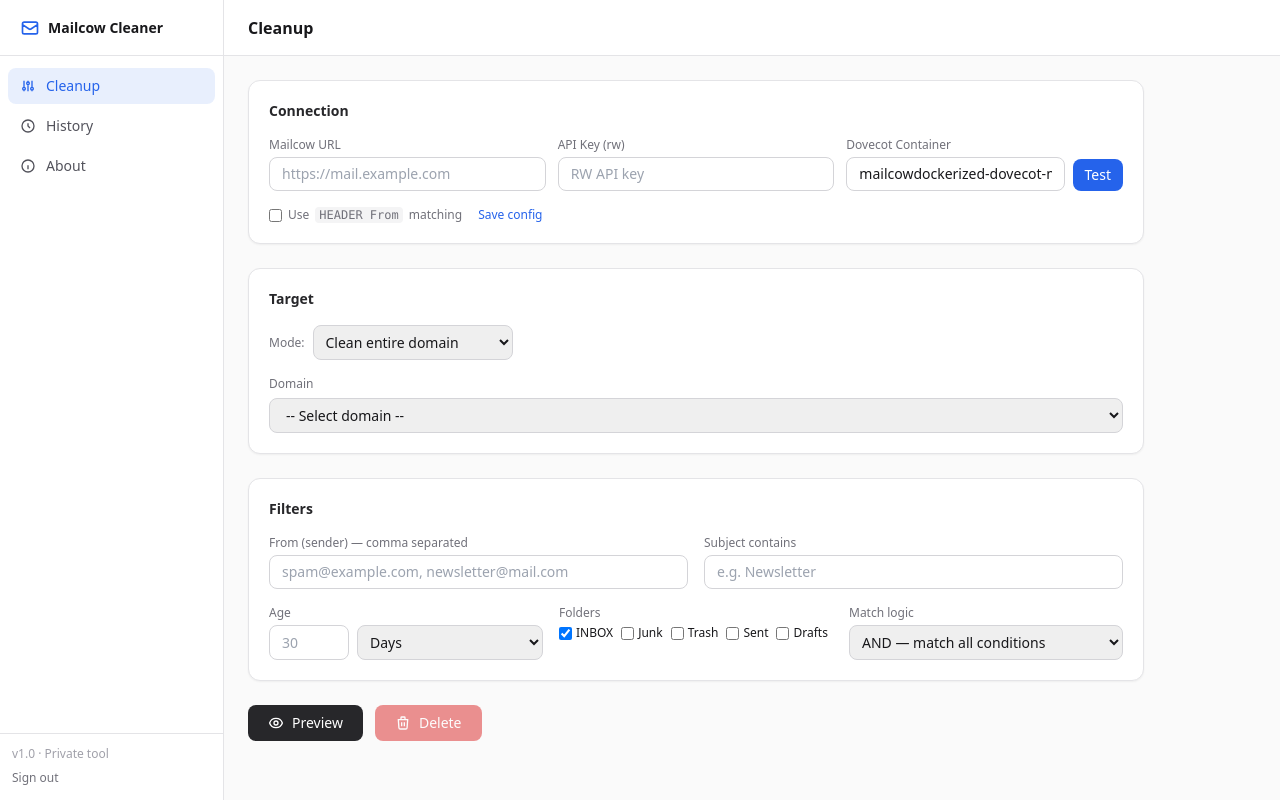
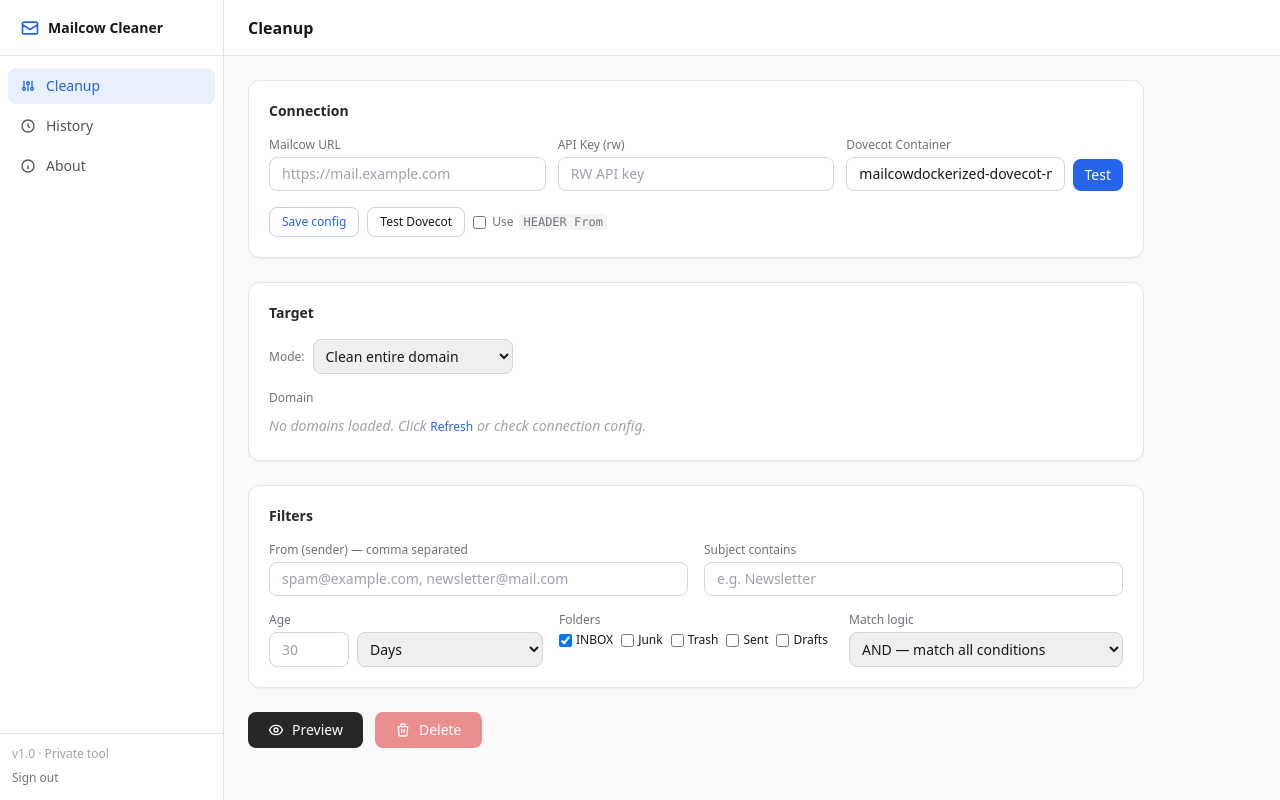
Before and after one commit to marselnikolli/email-mailcow-cleaner, a Flask app: page / in a window 1280 px wide. Run offline with Flask 3, Linux system fonts and the light colour scheme; the visitor is signed in with stand-in values (Sample User, id 1); some libraries are stand-ins or nearby versions.

Commit message:
fix: add visible domain error display and doveadm diagnostic test

```diff
--- a/app/main.py
+++ b/app/main.py
@@ -288,10 +288,40 @@ def cleanup():
 def test_doveadm():
     data = request.get_json()
     mailbox = data.get('mailbox', '')
-    folder = data.get('folder', 'INBOX')
     dovecot_container = data.get('dovecot_container', 'dovecot-mailcow')
 
-    cmd = ['docker', 'exec', dovecot_container, 'doveadm', 'search', '-u', mailbox, 'mailbox', folder, 'ALL']
+    # First, verify container exists
+    ps_cmd = ['docker', 'ps', '--format', '{{.Names}}', '--filter', f'name={dovecot_container}']
+    try:
+        ps_result = subprocess.run(ps_cmd, capture_output=True, text=True, timeout=10)
+        if dovecot_container not in ps_result.stdout:
+            return jsonify({
+                'success': False,
+                'error': f'Container "{dovecot_container}" not found. Running containers: {ps_result.stdout.strip()[:500]}',
+                'command': ' '.join(shlex.quote(c) for c in ps_cmd),
+            })
+    except FileNotFoundError:
+        return jsonify({'success': False, 'error': 'Docker CLI not found in container'})
+    except Exception as e:
+        return jsonify({'success': False, 'error': f'Docker ps failed: {e}'})
+
+    if not mailbox:
+        # Just verify container has doveadm
+        cmd = ['docker', 'exec', dovecot_container, 'which', 'doveadm']
+        try:
+            result = subprocess.run(cmd, capture_output=True, text=True, timeout=15)
+            return jsonify({
+                'success': result.returncode == 0,
+                'stdout': f'doveadm found at: {result.stdout.strip()}' if result.returncode == 0 else '',
+                'stderr': result.stderr.strip()[:500] if not result.returncode == 0 else '',
+                'command': ' '.join(shlex.quote(c) for c in cmd),
+                'error': None if result.returncode == 0 else f'doveadm not found in container {dovecot_container}',
+            })
+        except Exception as e:
+            return jsonify({'success': False, 'error': str(e)})
+
+    # Test actual doveadm search on a mailbox
+    cmd = ['docker', 'exec', dovecot_container, 'doveadm', 'search', '-u', mailbox, 'mailbox', 'INBOX', 'ALL']
     try:
         result = subprocess.run(cmd, capture_output=True, text=True, timeout=30)
         return jsonify({
--- a/app/templates/index.html
+++ b/app/templates/index.html
@@ -101,12 +101,25 @@
             <div x-show="connectionStatus" x-transition
               :class="connectionOk ? 'text-emerald-600 bg-emerald-50' : 'text-red-600 bg-red-50'"
               class="text-xs px-3 py-2 rounded-lg" x-text="connectionStatus"></div>
-            <div class="flex items-center gap-4 text-xs text-zinc-500">
-              <label class="flex items-center gap-1.5">
+
+            <div class="flex items-center gap-2">
+              <button @click="saveConfig()" class="px-3 py-1.5 text-xs font-medium text-primary border border-primary/30 rounded-lg hover:bg-primary/5 transition-colors">Save config</button>
+              <button @click="testDoveadm()" :disabled="doveadmTest.working" class="px-3 py-1.5 text-xs font-medium border border-zinc-300 rounded-lg hover:bg-zinc-50 disabled:opacity-50 transition-colors">
+                <span x-show="!doveadmTest.working">Test Dovecot</span>
+                <span x-show="doveadmTest.working" class="spinner"></span>
+              </button>
+              <label class="flex items-center gap-1.5 text-xs text-zinc-500">
                 <input type="checkbox" x-model="config.use_header" class="rounded border-zinc-300 text-primary focus:ring-primary/30">
-                Use <code class="font-mono bg-zinc-100 px-1 rounded">HEADER From</code> matching
+                Use <code class="font-mono bg-zinc-100 px-1 rounded">HEADER From</code>
               </label>
-              <button @click="saveConfig()" class="text-primary hover:underline">Save config</button>
+            </div>
+
+            <div x-show="doveadmTest.result" x-transition class="text-xs rounded-lg overflow-hidden">
+              <div class="px-3 py-2 font-medium" :class="doveadmTest.result.success ? 'bg-emerald-50 text-emerald-700' : 'bg-red-50 text-red-700'" x-text="doveadmTest.result.success ? 'Dovecot OK' : 'Dovecot Error'"></div>
+              <pre class="bg-zinc-900 text-zinc-200 p-3 overflow-x-auto whitespace-pre-wrap break-all max-h-40"><span x-text="doveadmTest.result.command"></span>
+<span x-show="doveadmTest.result.stdout" x-text="'stdout: ' + doveadmTest.result.stdout"></span>
+<span x-show="doveadmTest.result.stderr" class="text-red-300" x-text="'stderr: ' + doveadmTest.result.stderr"></span>
+<span x-show="doveadmTest.result.error" class="text-red-300" x-text="'error: ' + doveadmTest.result.error"></span></pre>
             </div>
           </div>
 
@@ -124,7 +137,9 @@
 
             <div x-show="targetMode === 'domain'">
               <label class="block text-xs font-medium text-zinc-500 mb-1.5">Domain</label>
-              <select x-model="selectedDomain" @change="fetchMailboxes()" class="w-full text-sm border border-zinc-300 rounded-lg px-3 py-1.5 focus:outline-none focus:ring-2 focus:ring-primary/30">
+              <div x-show="domains.length === 0 && !domainsError" class="text-sm text-zinc-400 italic py-1">No domains loaded. Click <button @click="loadDomains()" class="text-primary hover:underline text-xs">Refresh</button> or check connection config.</div>
+              <div x-show="domainsError" class="text-xs text-red-600 bg-red-50 rounded-lg px-3 py-2 mb-1.5" x-text="domainsError"></div>
+              <select x-show="domains.length > 0" x-model="selectedDomain" @change="fetchMailboxes()" class="w-full text-sm border border-zinc-300 rounded-lg px-3 py-1.5 focus:outline-none focus:ring-2 focus:ring-primary/30">
                 <option value="">-- Select domain --</option>
                 <template x-for="d in domains" :key="d.name">
                   <option :value="d.name" x-text="d.name"></option>
@@ -368,10 +383,12 @@
         connectionOk: false,
         targetMode: 'domain',
         domains: [],
+        domainsError: '',
         selectedDomain: '',
         mailboxList: [],
         loadingMailboxes: false,
         selectedMailboxes: [],
+        doveadmTest: { result: null, working: false },
         filters: { from: '', subject: '', age_value: '', age_unit: 'days', folders: ['INBOX'], match_or: false },
         working: false,
         previewResult: null,
@@ -436,12 +453,17 @@
         },
 
         async loadDomains() {
+          this.domainsError = '';
           try {
             const r = await fetch('/api/domains');
             const d = await r.json();
-            if (d.success) this.domains = d.domains;
-            else this.toastMsg('Failed to load domains: ' + d.error);
-          } catch(e) { this.toastMsg('Failed to load domains'); }
+            if (d.success) {
+              this.domains = d.domains;
+              if (!d.domains.length) this.domainsError = 'API returned empty domain list. Check your API key permissions (need read-write access to domains).';
+            } else {
+              this.domainsError = 'Domains API error: ' + d.error;
+            }
+          } catch(e) { this.domainsError = 'Failed to load domains: ' + e.message; }
         },
 
         async fetchMailboxes() {
@@ -523,6 +545,25 @@
           this.working = false;
         },
 
+        async testDoveadm() {
+          this.doveadmTest = { result: null, working: true };
+          try {
+            const mailboxes = this.getEffectiveMailboxes();
+            const testMailbox = mailboxes.length > 0 ? mailboxes[0] : '';
+            const r = await fetch('/api/test-doveadm', {
+              method: 'POST', headers: {'Content-Type':'application/json'},
+              body: JSON.stringify({
+                mailbox: testMailbox,
+                dovecot_container: this.config.dovecot_container,
+              }),
+            });
+            this.doveadmTest.result = await r.json();
+          } catch(e) {
+            this.doveadmTest.result = { success: false, error: e.message };
+          }
+          this.doveadmTest.working = false;
+        },
+
         async loadHistory() {
           try {
             const r = await fetch('/api/history');
```
